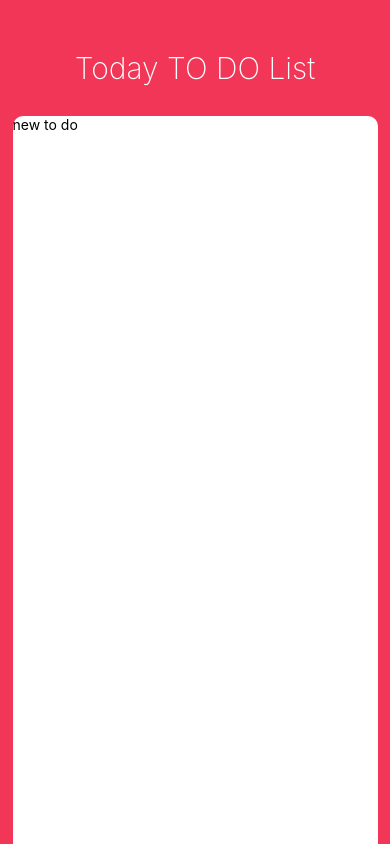
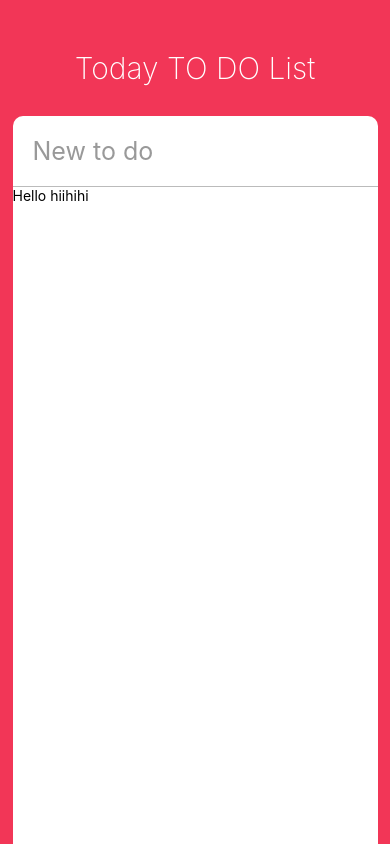
Before and after one commit to Moong0122/hybrid-app, a React Native app in the folder today-todo-list/: screen / in a window 390 px wide. Built offline with nearby package versions, Linux system fonts and the light colour scheme.

Commit message:
save input -> state & make ScrollView

```diff
--- a/today-todo-list/App.js
+++ b/today-todo-list/App.js
@@ -6,21 +6,48 @@
   StatusBar,
   TextInput,
   Dimensions,
-  Platform
+  Platform,
+  ScrollView
 } from "react-native";
+import ToDo from "./ToDo";
 
 const { height, width } = Dimensions.get("window");
 
-export default function App() {
+export default class App extends React.Component {
+  state = {
+    newToDo: ""
+  };
+  render() {
+    // state에서 newToDo 저장 -> to do를 작성하는 곳이다
+    const { newToDo } = this.state;
     return (
       <View style={styles.container}>
         <StatusBar barStyle="light-content" />
         <Text style={styles.title}>Today TO DO List</Text>
         <View style={styles.card}>
-        <TextInput style={styles.input} placeholder={"new to do"} />
+          <TextInput
+            style={styles.input}
+            placeholder={"New to do"}
+            value={newToDo}
+            onChangeText={this._controlNewToDo}
+            placeholderTextColor={"#999"}
+            returnKeyType={"done"}
+            autoCorrect={false}
+          />
+          {/* _controlNewToDo를 통해 작성된 list들이 ScrollView안에 들어가게 된다 */}
+          <ScrollView>
+            <ToDo />
+          </ScrollView>
         </View>
       </View>
     );
+  }
+  // 입력한 값들을 바로 state에 저장시켜준다!
+  _controlNewToDo = text => {
+    this.setState({
+      newToDo: text
+    });
+  };
 }
 
 const styles = StyleSheet.create({
@@ -56,5 +83,11 @@
         elevation: 3
       }
     })
+  },
+  input: {
+    padding: 20,
+    borderBottomColor: "#bbb",
+    borderBottomWidth: 1,
+    fontSize: 25
   }
 });
--- /dev/null
+++ b/today-todo-list/ToDo.js
@@ -0,0 +1,12 @@
+import React from "react";
+import { View, Text, TouchableOpacity, StyleSheet } from "react-native";
+
+export default class ToDo extends React.Component {
+  render() {
+    return (
+      <View>
+        <Text>Hello hiihihi</Text>
+      </View>
+    );
+  }
+}
```
Lines whose indentation alone changed are shown as unchanged.
